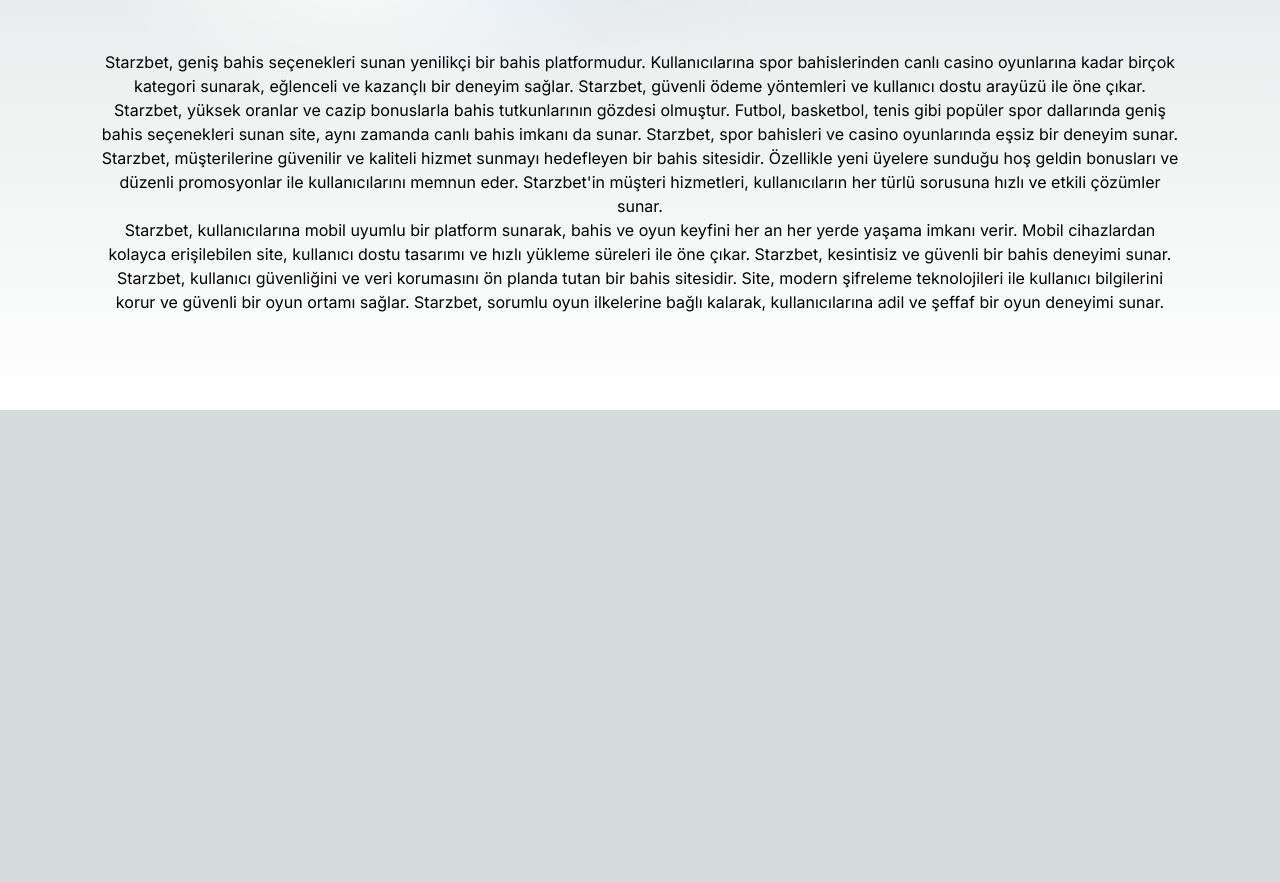
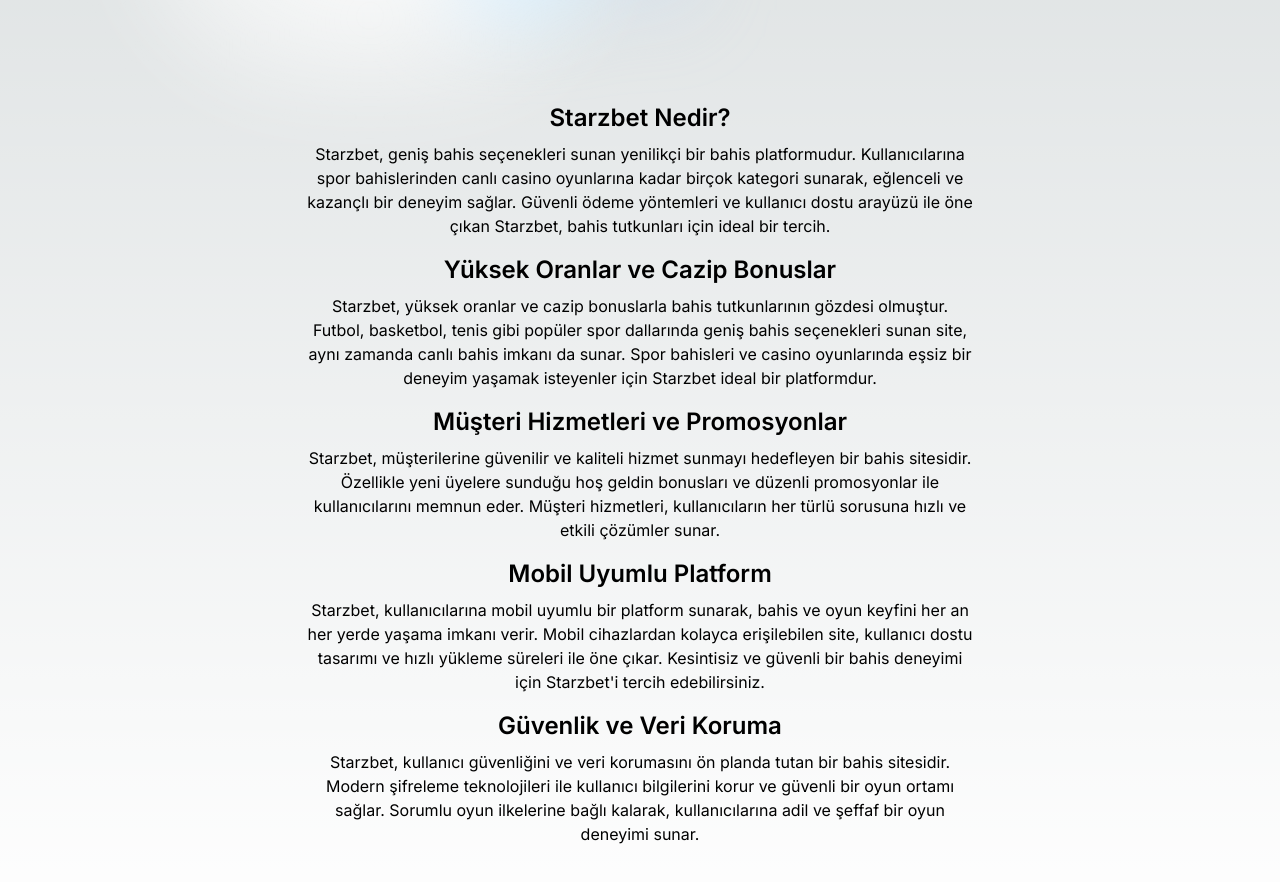
Before and after one commit to beloele/nextjs-boilerplatww, a Next.js app: page / in a window 1280 px wide. Shown: the part 390-1272 px from the top of the page. Before the commit the page ends 800 px from the top, so only its background shows below. Built offline with nearby package versions, Linux system fonts and the light colour scheme.

Commit message:
Update page.tsx

```diff
--- a/app/page.tsx
+++ b/app/page.tsx
@@ -2,14 +2,14 @@
 
 export default function Home() {
   return (
-    <main className="flex min-h-screen flex-col items-center justify-between p-24">
-     <h1>Starzbet Güncel Giriş</h1>
-     <div className="relative z-[-1] flex place-items-center before:absolute before:h-[300px] before:w-full before:-translate-x-1/2 before:rounded-full before:bg-gradient-radial before:from-white before:to-transparent before:blur-2xl before:content-[''] after:absolute after:-z-20 after:h-[180px] after:w-full after:translate-x-1/3 after:bg-gradient-conic after:from-sky-200 after:via-blue-200 after:blur-2xl after:content-[''] before:dark:bg-gradient-to-br before:dark:from-transparent before:dark:to-blue-700 before:dark:opacity-10 after:dark:from-sky-900 after:dark:via-[#0141ff] after:dark:opacity-40 sm:before:w-[480px] sm:after:w-[240px] before:lg:h-[360px]">
+    <main className="flex min-h-screen flex-col items-center justify-between p-8 md:p-24">
+      <h1 className="text-4xl font-bold text-center mb-6">Starzbet Güncel Giriş</h1>
+      <div className="relative z-[-1] flex place-items-center before:absolute before:h-[300px] before:w-full before:-translate-x-1/2 before:rounded-full before:bg-gradient-radial before:from-white before:to-transparent before:blur-2xl before:content-[''] after:absolute after:-z-20 after:h-[180px] after:w-full after:translate-x-1/3 after:bg-gradient-conic after:from-sky-200 after:via-blue-200 after:blur-2xl after:content-[''] before:dark:bg-gradient-to-br before:dark:from-transparent before:dark:to-blue-700 before:dark:opacity-10 after:dark:from-sky-900 after:dark:via-[#0141ff] after:dark:opacity-40 sm:before:w-[480px] sm:after:w-[240px] before:lg:h-[360px] mb-8">
         <a href="https://www.google.com" target="_blank" rel="noopener noreferrer">
           <Image
             className="relative dark:drop-shadow-[0_0_0.3rem_#ffffff70]"
             src="/logo.png"
-            alt="starzbet logo"
+            alt="Starzbet logo"
             width={540}
             height={111}
             priority
@@ -17,24 +17,42 @@
         </a>
       </div>
 
-      <div className="text-center">
-        <p>
-          Starzbet, geniş bahis seçenekleri sunan yenilikçi bir bahis platformudur. Kullanıcılarına spor bahislerinden canlı casino oyunlarına kadar birçok kategori sunarak, eğlenceli ve kazançlı bir deneyim sağlar. Starzbet, güvenli ödeme yöntemleri ve kullanıcı dostu arayüzü ile öne çıkar.
-        </p>
-        <p>
-          Starzbet, yüksek oranlar ve cazip bonuslarla bahis tutkunlarının gözdesi olmuştur. Futbol, basketbol, tenis gibi popüler spor dallarında geniş bahis seçenekleri sunan site, aynı zamanda canlı bahis imkanı da sunar. Starzbet, spor bahisleri ve casino oyunlarında eşsiz bir deneyim sunar.
-        </p>
-        <p>
-          Starzbet, müşterilerine güvenilir ve kaliteli hizmet sunmayı hedefleyen bir bahis sitesidir. Özellikle yeni üyelere sunduğu hoş geldin bonusları ve düzenli promosyonlar ile kullanıcılarını memnun eder. Starzbet&#39;in müşteri hizmetleri, kullanıcıların her türlü sorusuna hızlı ve etkili çözümler sunar.
-        </p>
-        <p>
-          Starzbet, kullanıcılarına mobil uyumlu bir platform sunarak, bahis ve oyun keyfini her an her yerde yaşama imkanı verir. Mobil cihazlardan kolayca erişilebilen site, kullanıcı dostu tasarımı ve hızlı yükleme süreleri ile öne çıkar. Starzbet, kesintisiz ve güvenli bir bahis deneyimi sunar.
-        </p>
-        <p>
-          Starzbet, kullanıcı güvenliğini ve veri korumasını ön planda tutan bir bahis sitesidir. Site, modern şifreleme teknolojileri ile kullanıcı bilgilerini korur ve güvenli bir oyun ortamı sağlar. Starzbet, sorumlu oyun ilkelerine bağlı kalarak, kullanıcılarına adil ve şeffaf bir oyun deneyimi sunar.
-        </p>
+      <div className="text-center max-w-2xl mx-auto">
+        <section className="mb-4">
+          <h2 className="text-2xl font-semibold mb-2">Starzbet Nedir?</h2>
+          <p className="text-sm md:text-base">
+            Starzbet, geniş bahis seçenekleri sunan yenilikçi bir bahis platformudur. Kullanıcılarına spor bahislerinden canlı casino oyunlarına kadar birçok kategori sunarak, eğlenceli ve kazançlı bir deneyim sağlar. Güvenli ödeme yöntemleri ve kullanıcı dostu arayüzü ile öne çıkan Starzbet, bahis tutkunları için ideal bir tercih.
+          </p>
+        </section>
+
+        <section className="mb-4">
+          <h2 className="text-2xl font-semibold mb-2">Yüksek Oranlar ve Cazip Bonuslar</h2>
+          <p className="text-sm md:text-base">
+            Starzbet, yüksek oranlar ve cazip bonuslarla bahis tutkunlarının gözdesi olmuştur. Futbol, basketbol, tenis gibi popüler spor dallarında geniş bahis seçenekleri sunan site, aynı zamanda canlı bahis imkanı da sunar. Spor bahisleri ve casino oyunlarında eşsiz bir deneyim yaşamak isteyenler için Starzbet ideal bir platformdur.
+          </p>
+        </section>
+
+        <section className="mb-4">
+          <h2 className="text-2xl font-semibold mb-2">Müşteri Hizmetleri ve Promosyonlar</h2>
+          <p className="text-sm md:text-base">
+            Starzbet, müşterilerine güvenilir ve kaliteli hizmet sunmayı hedefleyen bir bahis sitesidir. Özellikle yeni üyelere sunduğu hoş geldin bonusları ve düzenli promosyonlar ile kullanıcılarını memnun eder. Müşteri hizmetleri, kullanıcıların her türlü sorusuna hızlı ve etkili çözümler sunar.
+          </p>
+        </section>
+
+        <section className="mb-4">
+          <h2 className="text-2xl font-semibold mb-2">Mobil Uyumlu Platform</h2>
+          <p className="text-sm md:text-base">
+            Starzbet, kullanıcılarına mobil uyumlu bir platform sunarak, bahis ve oyun keyfini her an her yerde yaşama imkanı verir. Mobil cihazlardan kolayca erişilebilen site, kullanıcı dostu tasarımı ve hızlı yükleme süreleri ile öne çıkar. Kesintisiz ve güvenli bir bahis deneyimi için Starzbet'i tercih edebilirsiniz.
+          </p>
+        </section>
+
+        <section>
+          <h2 className="text-2xl font-semibold mb-2">Güvenlik ve Veri Koruma</h2>
+          <p className="text-sm md:text-base">
+            Starzbet, kullanıcı güvenliğini ve veri korumasını ön planda tutan bir bahis sitesidir. Modern şifreleme teknolojileri ile kullanıcı bilgilerini korur ve güvenli bir oyun ortamı sağlar. Sorumlu oyun ilkelerine bağlı kalarak, kullanıcılarına adil ve şeffaf bir oyun deneyimi sunar.
+          </p>
+        </section>
       </div>
-
     </main>
   );
 }
```
